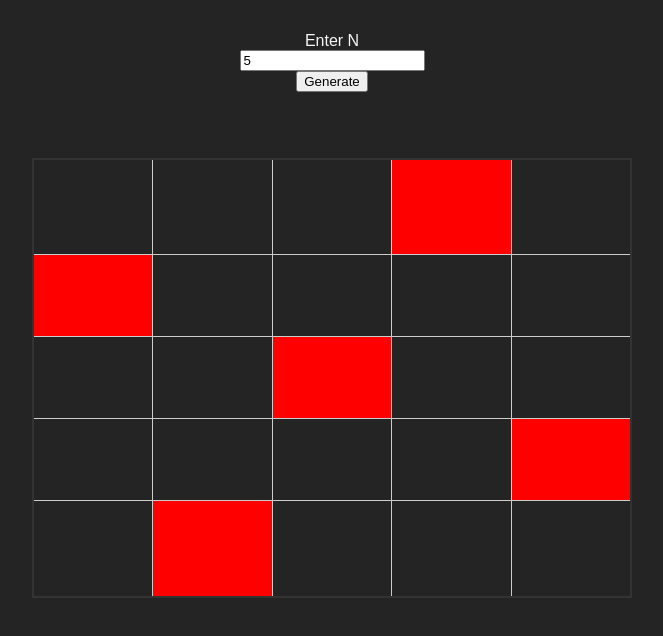
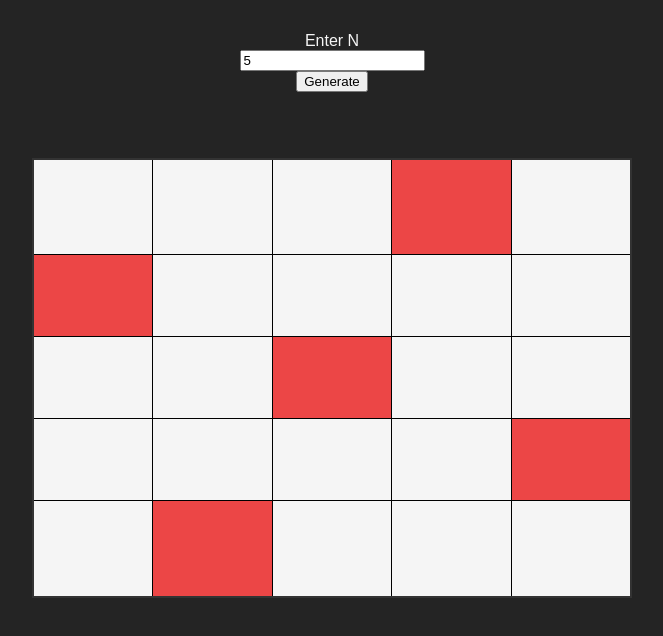
Before and after one commit to Ad1tyaV/n-queens, a plain HTML site: page index.html in a window 1280 px wide. Both pictures are taken after typing "5" into the empty fields and a click on the button "Generate". Shown: the whole page, without its empty margins (308-971 px from the left). Drawn offline with Linux system fonts and the light colour scheme.

Commit message:
format appearence

```diff
--- a/styles/styles.css
+++ b/styles/styles.css
@@ -43,15 +43,17 @@ table {
 }
 
 td {
-    border: 1px solid #ccc;
+    border: 1px solid #000000;
     text-align: center;
     color: aliceblue;
+    background-color: whitesmoke;
 }
 
 .queen {
-    background-color: red;
+    background-color: rgb(236, 70, 70);
 }
 
 .not-queen {
     background-color: transparent;
+    background-color: whitesmoke;
 }
```
